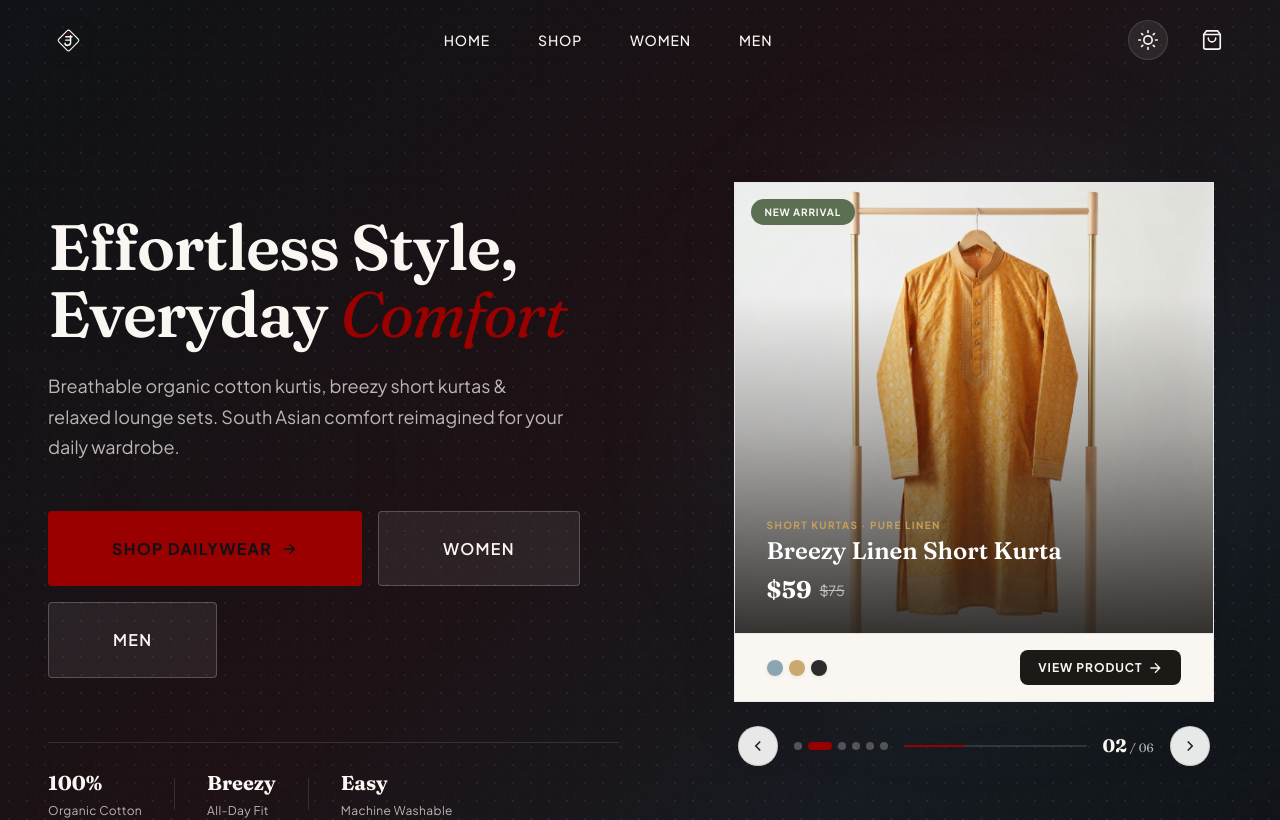
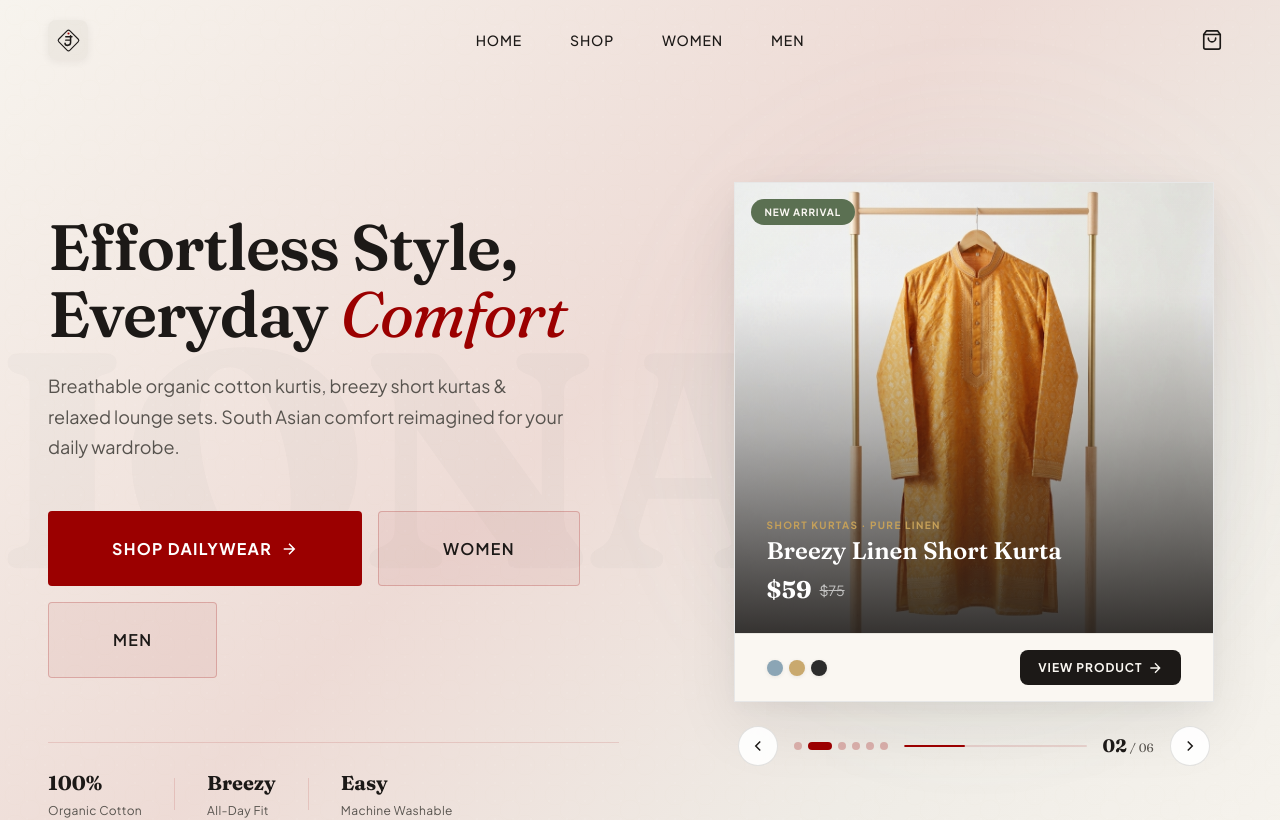
Before and after one commit to J1309/JFSS, a Next.js app: page / in a window 1280 px wide. Shown: the top 820 px of the page. Built offline with nearby package versions, Linux system fonts and the light colour scheme.

Commit message:
Apply strict 2-color Crimson & Cashmere design system and remove color theme toggle

```diff
--- a/src/app/globals.css
+++ b/src/app/globals.css
@@ -8,7 +8,7 @@
 
 /* ---------- CSS Custom Properties ---------- */
 :root {
-  /* Brand Colors — Crimson Dominant Luxury System */
+  /* Brand Colors — Crimson & Cashmere 2-Color Design System */
   --crimson: #9B0000;
   --crimson-light: #C41A1A;
   --crimson-dark: #6B0000;
@@ -21,35 +21,30 @@
   --saffron-dark: #6B0000;
   --terracotta: #9B0000;
   --terracotta-light: #C41A1A;
-  --champagne-gold: #D4A359;
+  --champagne-gold: #9B0000;
   --soft-gold: #9B0000;
   --soft-gold-light: #C41A1A;
   --mehendi-green: #5B7052;
 
-  /* Dark Obsidian Neutrals */
-  --obsidian-dark: #0F1317;
-  --obsidian-base: #161B21;
-  --obsidian-card: #1C222A;
-  --obsidian-border: rgba(255, 255, 255, 0.12);
-
-  --ivory: #FAF7F2;
-  --cream: #1C222A;
-  --warm-white: #0F1317;
-  --mist: rgba(255, 255, 255, 0.08);
-  --charcoal: #FAF7F2;
-  --charcoal-light: #EFECE6;
-  --charcoal-muted: rgba(250, 247, 242, 0.72);
-
-  /* Functional Dark Mode System */
-  --bg-primary: #0F1317;
-  --bg-secondary: #161B21;
-  --bg-card: #1C222A;
-  --bg-dark: #0A0D10;
-  --text-primary: #FAF7F2;
-  --text-secondary: rgba(250, 247, 242, 0.72);
-  --text-inverse: #0F1317;
-  --border-color: rgba(255, 255, 255, 0.12);
-  --border-color-strong: rgba(255, 255, 255, 0.25);
+  /* Cashmere Ivory & White Neutrals */
+  --ivory: #F7F4EE;
+  --cream: #FAF7F2;
+  --warm-white: #FFFFFF;
+  --mist: #EFECE6;
+  --charcoal: #1C1917;
+  --charcoal-light: #292524;
+  --charcoal-muted: #57534E;
+
+  /* Functional System — Warm Cashmere Background & Deep Espresso Text */
+  --bg-primary: #F7F4EE;
+  --bg-secondary: #EFECE6;
+  --bg-card: #FFFFFF;
+  --bg-dark: #1C1917;
+  --text-primary: #1C1917;
+  --text-secondary: #57534E;
+  --text-inverse: #FAF7F2;
+  --border-color: rgba(155, 0, 0, 0.12);
+  --border-color-strong: rgba(155, 0, 0, 0.25);
 
   /* Typography */
   --font-display: 'Fraunces', Georgia, serif;
@@ -117,40 +112,6 @@
   --z-overlay: 900;
   --z-modal: 1000;
   --z-toast: 1100;
-}
-
-/* ---------- Light Theme Overrides ---------- */
-[data-theme="light"] {
-  --crimson: #9B0000;
-  --crimson-light: #C41A1A;
-  --crimson-overlay: rgba(155, 0, 0, 0.06);
-
-  --grain-dot: rgba(0, 0, 0, 0.04);
-
-  --saffron: #9B0000;
-  --saffron-light: #C41A1A;
-  --saffron-dark: #6B0000;
-  --terracotta: #9B0000;
-  --terracotta-light: #C41A1A;
-  --champagne-gold: #9B0000;
-  --soft-gold: #9B0000;
-
-  --ivory: #F7F4EE;
-  --cream: #FAF7F2;
-  --warm-white: #FFFFFF;
-  --mist: #EFECE6;
-  --charcoal: #1C1917;
-  --charcoal-light: #292524;
-  --charcoal-muted: #57534E;
-
-  --bg-primary: #F7F4EE;
-  --bg-secondary: #EFECE6;
-  --bg-card: #FFFFFF;
-  --bg-dark: #1C1917;
-  --text-primary: #1C1917;
-  --text-secondary: #57534E;
-  --text-inverse: #FAF7F2;
-  --border-color: rgba(28, 25, 23, 0.09);
 }
 
 /* ---------- CSS Reset ---------- */
@@ -377,41 +338,41 @@ input, textarea, select {
 }
 
 .btn-primary {
-  background: var(--saffron);
-  color: #0F1317;
+  background: var(--crimson);
+  color: #FFFFFF;
   font-weight: 700;
 }
 
 .btn-primary:hover {
-  background: var(--saffron-light);
-  color: #0F1317;
+  background: var(--crimson-light);
+  color: #FFFFFF;
   transform: translateY(-2px);
-  box-shadow: 0 8px 28px rgba(232, 168, 56, 0.35);
+  box-shadow: 0 8px 28px rgba(155, 0, 0, 0.35);
 }
 
 .btn-secondary {
-  background: rgba(255, 255, 255, 0.07);
-  color: #FAF7F2;
-  border: 1.5px solid rgba(255, 255, 255, 0.22);
+  background: rgba(155, 0, 0, 0.05);
+  color: var(--text-primary);
+  border: 1.5px solid rgba(155, 0, 0, 0.22);
 }
 
 .btn-secondary:hover {
-  background: #FAF7F2;
-  color: #0F1317;
-  border-color: #FAF7F2;
+  background: var(--crimson);
+  color: #FFFFFF;
+  border-color: var(--crimson);
   transform: translateY(-2px);
 }
 
 .btn-gold {
-  background: linear-gradient(135deg, var(--saffron), #F0C46A);
-  color: #0F1317;
+  background: linear-gradient(135deg, var(--crimson), var(--crimson-light));
+  color: #FFFFFF;
   font-weight: 700;
 }
 
 .btn-gold:hover {
-  background: linear-gradient(135deg, #F0C46A, var(--saffron));
+  background: linear-gradient(135deg, var(--crimson-light), var(--crimson));
   transform: translateY(-2px);
-  box-shadow: 0 0 30px rgba(232, 168, 56, 0.4);
+  box-shadow: 0 0 30px rgba(155, 0, 0, 0.4);
 }
 
 .btn-sm {
@@ -426,18 +387,18 @@ input, textarea, select {
 
 /* ---------- Card Base ---------- */
 .card {
-  background: #1C222A;
-  border: 1px solid rgba(255, 255, 255, 0.1);
+  background: var(--bg-card);
+  border: 1px solid var(--border-color);
   border-radius: var(--radius-lg);
   overflow: hidden;
   transition: all var(--transition-base);
-  color: #FAF7F2;
-  box-shadow: 0 10px 30px rgba(0, 0, 0, 0.3);
+  color: var(--text-primary);
+  box-shadow: 0 8px 24px rgba(44, 44, 44, 0.06);
 }
 
 .card:hover {
-  box-shadow: 0 20px 50px rgba(0, 0, 0, 0.5);
-  border-color: rgba(255, 255, 255, 0.25);
+  box-shadow: 0 16px 40px rgba(155, 0, 0, 0.12);
+  border-color: var(--border-color-strong);
   transform: translateY(-4px);
 }
 
@@ -445,18 +406,18 @@ input, textarea, select {
 .gradient-ethnic {
   background: linear-gradient(
     135deg,
-    #0F1317 0%,
-    #161B21 50%,
-    #0F1317 100%
+    var(--bg-primary) 0%,
+    var(--bg-secondary) 50%,
+    var(--bg-primary) 100%
   );
 }
 
 .gradient-dark {
   background: linear-gradient(
     135deg,
-    #0A0D10 0%,
-    #0F1317 50%,
-    #161B21 100%
+    var(--bg-dark) 0%,
+    var(--bg-primary) 50%,
+    var(--bg-secondary) 100%
   );
 }
 
@@ -507,11 +468,11 @@ input, textarea, select {
   height: 66px;
   padding: 0 var(--space-xl);
   border-radius: var(--radius-full);
-  background: rgba(15, 19, 23, 0.88);
+  background: rgba(247, 244, 238, 0.92);
   backdrop-filter: blur(24px);
   -webkit-backdrop-filter: blur(24px);
-  border: 1px solid rgba(255, 255, 255, 0.12);
-  box-shadow: 0 16px 40px rgba(0, 0, 0, 0.4), 0 4px 12px rgba(0, 0, 0, 0.2);
+  border: 1px solid rgba(155, 0, 0, 0.15);
+  box-shadow: 0 16px 40px rgba(28, 25, 23, 0.08), 0 4px 12px rgba(155, 0, 0, 0.04);
 }
 
 /* ---------- Brand Logo Component ---------- */
--- a/src/components/common/ThemeToggle.tsx
+++ /dev/null
@@ -1,47 +0,0 @@
-'use client';
-
-import { useStore } from '@/store/store';
-import { motion } from 'framer-motion';
-
-export default function ThemeToggle({ className = '' }: { className?: string }) {
-  const { theme, toggleTheme } = useStore();
-  const isDark = theme === 'dark';
-
-  return (
-    <button
-      onClick={toggleTheme}
-      className={`theme-toggle-btn ${className}`}
-      aria-label={`Switch to ${isDark ? 'light' : 'dark'} mode`}
-      title={`Switch to ${isDark ? 'light' : 'dark'} mode`}
-    >
-      <motion.div
-        key={theme}
-        initial={{ scale: 0.6, rotate: isDark ? -90 : 90, opacity: 0 }}
-        animate={{ scale: 1, rotate: 0, opacity: 1 }}
-        exit={{ scale: 0.6, opacity: 0 }}
-        transition={{ duration: 0.35, ease: [0.16, 1, 0.3, 1] }}
-        style={{ display: 'flex', alignItems: 'center', justifyContent: 'center' }}
-      >
-        {isDark ? (
-          /* Sun Icon (Switch to Light) */
-          <svg width="20" height="20" viewBox="0 0 24 24" fill="none" stroke="currentColor" strokeWidth="2" strokeLinecap="round" strokeLinejoin="round">
-            <circle cx="12" cy="12" r="5" />
-            <line x1="12" y1="1" x2="12" y2="3" />
-            <line x1="12" y1="21" x2="12" y2="23" />
-            <line x1="4.22" y1="4.22" x2="5.64" y2="5.64" />
-            <line x1="18.36" y1="18.36" x2="19.78" y2="19.78" />
-            <line x1="1" y1="12" x2="3" y2="12" />
-            <line x1="21" y1="12" x2="23" y2="12" />
-            <line x1="4.22" y1="19.78" x2="5.64" y2="18.36" />
-            <line x1="18.36" y1="5.64" x2="19.78" y2="4.22" />
-          </svg>
-        ) : (
-          /* Moon Icon (Switch to Dark) */
-          <svg width="20" height="20" viewBox="0 0 24 24" fill="none" stroke="currentColor" strokeWidth="2" strokeLinecap="round" strokeLinejoin="round">
-            <path d="M21 12.79A9 9 0 1111.21 3 7 7 0 0021 12.79z" />
-          </svg>
-        )}
-      </motion.div>
-    </button>
-  );
-}
--- a/src/components/layout/Navbar.tsx
+++ b/src/components/layout/Navbar.tsx
@@ -5,7 +5,6 @@ import Link from 'next/link';
 import { motion, AnimatePresence } from 'framer-motion';
 import { useStore } from '@/store/store';
 import Logo from '@/components/common/Logo';
-import ThemeToggle from '@/components/common/ThemeToggle';
 
 export default function Navbar() {
   const [scrolled, setScrolled] = useState(false);
@@ -40,7 +39,6 @@ export default function Navbar() {
         </div>
 
         <div className="navbar-actions">
-          <ThemeToggle />
           <button className="navbar-icon-btn" onClick={toggleCart} aria-label="Open cart">
             <svg width="22" height="22" viewBox="0 0 24 24" fill="none" stroke="currentColor" strokeWidth="1.8" strokeLinecap="round" strokeLinejoin="round">
               <path d="M6 2L3 6v14a2 2 0 002 2h14a2 2 0 002-2V6l-3-4z" />
--- a/src/store/store.ts
+++ b/src/store/store.ts
@@ -27,9 +27,7 @@ interface StoreState {
   toggleWishlist: (productId: string) => void;
   isWishlisted: (productId: string) => boolean;
 
-  /* UI & Theme */
-  theme: 'dark' | 'light';
-  toggleTheme: () => void;
+  /* UI */
   mobileMenuOpen: boolean;
   toggleMobileMenu: () => void;
   closeMobileMenu: () => void;
@@ -109,15 +107,7 @@ export const useStore = create<StoreState>((set, get) => ({
   },
   isWishlisted: (productId) => get().wishlist.includes(productId),
 
-  /* UI & Theme */
-  theme: 'dark',
-  toggleTheme: () => {
-    const nextTheme = get().theme === 'dark' ? 'light' : 'dark';
-    if (typeof document !== 'undefined') {
-      document.documentElement.setAttribute('data-theme', nextTheme);
-    }
-    set({ theme: nextTheme });
-  },
+  /* UI */
   mobileMenuOpen: false,
   toggleMobileMenu: () => set({ mobileMenuOpen: !get().mobileMenuOpen }),
   closeMobileMenu: () => set({ mobileMenuOpen: false }),
```
